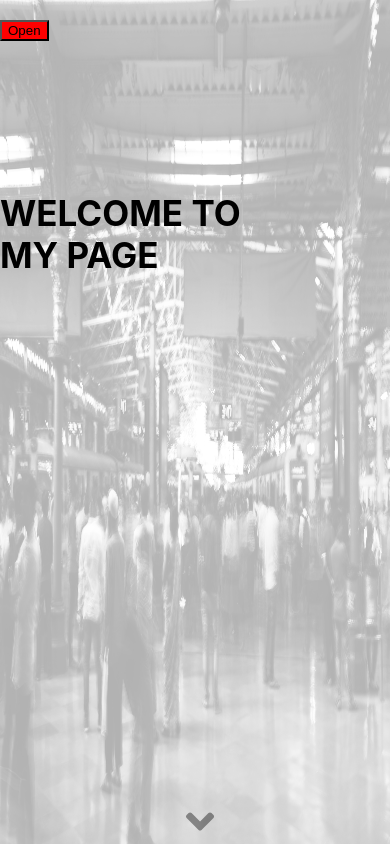
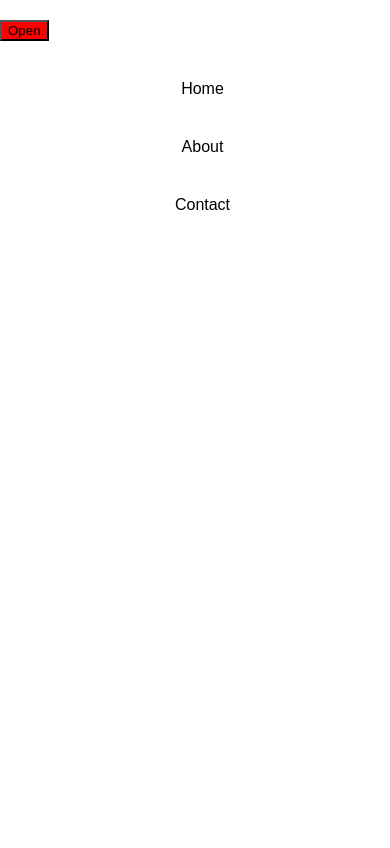
Before and after one commit to jozef-wolf/photo-gallery, a React (Create React App) app: page / in a window 390 px wide. Built offline with nearby package versions, Linux system fonts and the light colour scheme.

Commit message:
useState navbar wip

```diff
--- a/src/App.js
+++ b/src/App.js
@@ -6,7 +6,7 @@ function App() {
   return (
     <div className="App">
       <Navbar />
-      <FirstSection />
+      {/* <FirstSection /> */}
     </div>
   );
 }
--- a/src/components/navbar/Navbar.js
+++ b/src/components/navbar/Navbar.js
@@ -1,17 +1,17 @@
 import React, { useState } from "react";
 
 const Navbar = () => {
-  const [showLinks, setShowLinks] = useState(false);
+  const [showLinks, setShowLinks] = useState(true);
 
   return (
     <div className="Navbar">
       <div className="left-side">
-        <div className="links">
+        <div className="links" id={showLinks ? "hidden" : ""}>
           <a href="/home">Home</a>
           <a href="/about">About</a>
           <a href="/contact">Contact</a>
-          <button> Open</button>
         </div>
+        <button> Open</button>
       </div>
       <div className="right-side"></div>
     </div>
--- a/src/css/base.css
+++ b/src/css/base.css
@@ -17,6 +17,21 @@ body {
   font-family: Arial, Helvetica, sans-serif;
   display: flex;
 }
+.Navbar .left-side #hidden {
+  display: flex;
+  flex-direction: column;
+  align-items: center;
+}
+@media only screen and (max-width: 768px) {
+  .Navbar .left-side #hidden {
+    position: absolute;
+    left: 0;
+    top: 60px;
+    height: auto;
+    width: 100%;
+    background-color: transparent;
+  }
+}
 .Navbar .left-side {
   flex: 50%;
   display: flex;
@@ -35,18 +50,17 @@ body {
 .Navbar .left-side .links {
   max-height: 60px;
 }
+@media only screen and (max-width: 768px) {
+  .Navbar .left-side .links {
+    display: none;
+  }
+}
 .Navbar .left-side .links a {
   text-decoration: none;
   color: #000;
   font-family: 25px;
   margin-left: 15px;
   padding: 20px 10px;
-  position: relative;
-}
-@media only screen and (max-width: 768px) {
-  .Navbar .left-side .links a {
-    display: none;
-  }
 }
 .Navbar .left-side .links a:hover {
   color: #000;
--- a/src/css/main.css
+++ b/src/css/main.css
@@ -50,6 +50,21 @@ body {
   font-family: Arial, Helvetica, sans-serif;
   display: flex;
 }
+.Navbar .left-side #hidden {
+  display: flex;
+  flex-direction: column;
+  align-items: center;
+}
+@media only screen and (max-width: 768px) {
+  .Navbar .left-side #hidden {
+    position: absolute;
+    left: 0;
+    top: 60px;
+    height: auto;
+    width: 100%;
+    background-color: transparent;
+  }
+}
 .Navbar .left-side {
   flex: 50%;
   display: flex;
@@ -68,18 +83,17 @@ body {
 .Navbar .left-side .links {
   max-height: 60px;
 }
+@media only screen and (max-width: 768px) {
+  .Navbar .left-side .links {
+    display: none;
+  }
+}
 .Navbar .left-side .links a {
   text-decoration: none;
   color: #000;
   font-family: 25px;
   margin-left: 15px;
   padding: 20px 10px;
-  position: relative;
-}
-@media only screen and (max-width: 768px) {
-  .Navbar .left-side .links a {
-    display: none;
-  }
 }
 .Navbar .left-side .links a:hover {
   color: #000;
--- a/src/scss/base.scss
+++ b/src/scss/base.scss
@@ -16,6 +16,21 @@ body {
   height: 60px;
   font-family: Arial, Helvetica, sans-serif;
   display: flex;
+
+  .left-side #hidden {
+    display: flex;
+    flex-direction: column;
+    align-items: center;
+    @media only screen and (max-width: 768px) {
+      position: absolute;
+      left: 0;
+      top: 60px;
+      height: auto;
+      width: 100%;
+      background-color: transparent;
+    }
+  }
+
   .left-side {
     flex: 50%;
     display: flex;
@@ -31,17 +46,15 @@ body {
 
     .links {
       max-height: 60px;
-
+      @media only screen and (max-width: 768px) {
+        display: none;
+      }
       a {
         text-decoration: none;
         color: #000;
         font-family: 25px;
         margin-left: 15px;
         padding: 20px 10px;
-        position: relative;
-        @media only screen and (max-width: 768px) {
-          display: none;
-        }
         &:hover {
           color: #000;
           cursor: pointer;
```
Also changed, not shown: 2 other files (tests, documents, lock files or other folders).
